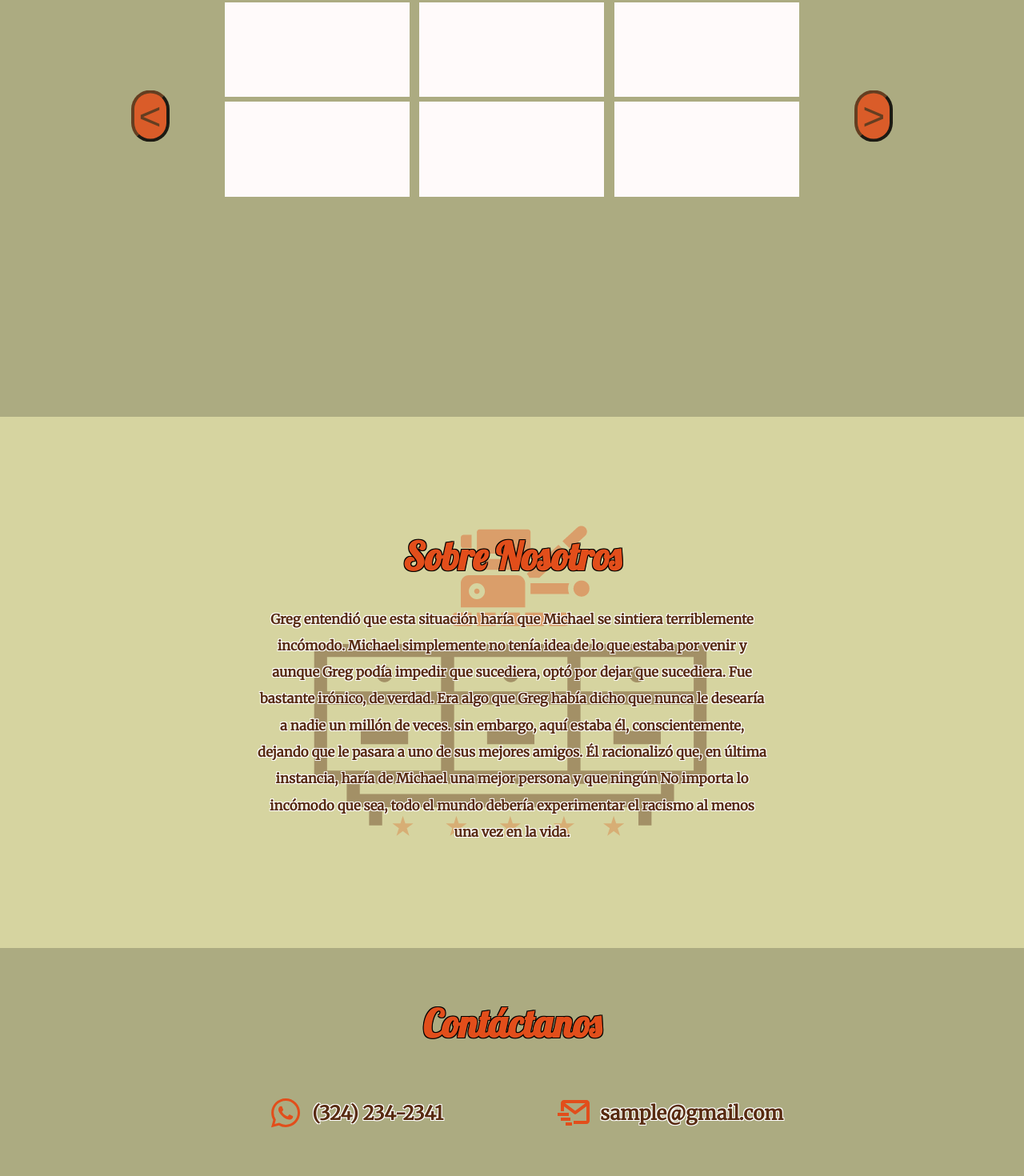
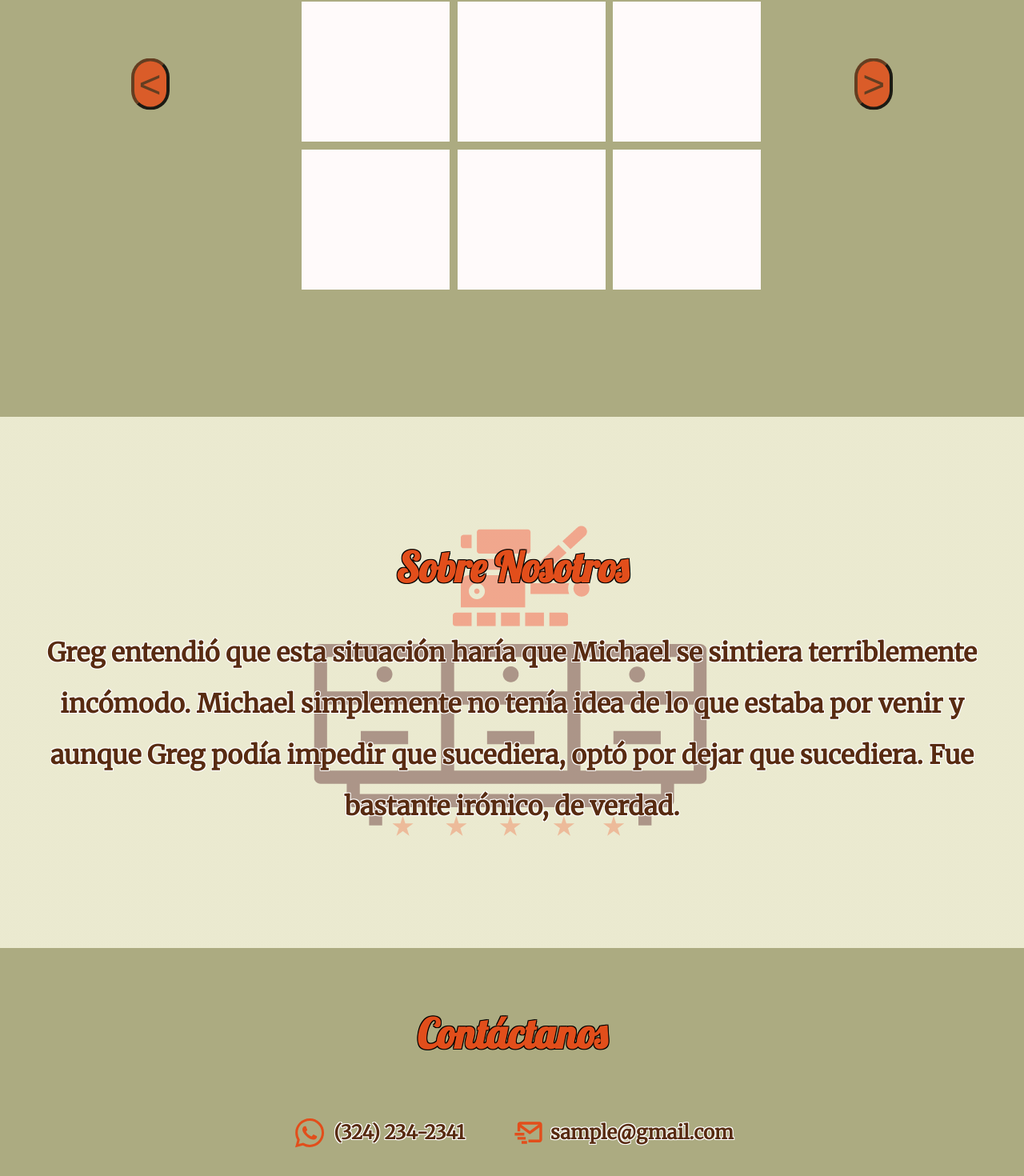
Before and after one commit to LuisFernandoVillalon/Cabinet-Service-Business, a React (Create React App) app: page / in a window 1280 px wide. Shown: the part 1174-2644 px from the top of the page at 80% size. Built offline with nearby package versions, Linux system fonts and the light colour scheme.

Commit message:
fized about us section, alinged contact us, and fixe mobile service section

```diff
--- a/src/components/AboutUs.js
+++ b/src/components/AboutUs.js
@@ -1,37 +1,29 @@
 import React from "react";
 import '../style/aboutus.css';
-import Logo from "../style/logo.png";
+// import Logo from "../style/logo.png";
 
 export default function DisplayAboutUs({lang}) {
 
     return (
         <div className="aboutus-container" id="aboutus">
-            <img src={Logo} alt="Company Logo"/>
+            {/* <img src={Logo} alt="Company Logo"/> */}
             {lang ? (
                 <div className="aboutus-text-container">
-                    <h1>About Us</h1>
+                    <h2>About Us</h2>
                     <p>
                         Greg understood that this situation would make Michael terribly uncomfortable.
                         Michael simply had no idea what was about to come and even though Greg could
                         prevent it from happening, he opted to let it happen. It was quite ironic, really.
-                        It was something Greg had said he would never wish upon anyone a million times,
-                        yet here he was knowingly letting it happen to one of his best friends. He
-                        rationalized that it would ultimately make Michael a better person and that no
-                        matter how uncomfortable, everyone should experience racism at least once in their lifetime.
                     </p>
                 </div>
                 ) : (
                     <div className="aboutus-text-container">
-                    <h1>Sobre Nosotros</h1>
-                    <p>
-                        Greg entendió que esta situación haría que Michael se sintiera terriblemente incómodo.
-                        Michael simplemente no tenía idea de lo que estaba por venir y aunque Greg podía
-                        impedir que sucediera, optó por dejar que sucediera. Fue bastante irónico, de verdad.
-                        Era algo que Greg había dicho que nunca le desearía a nadie un millón de veces.
-                        sin embargo, aquí estaba él, conscientemente, dejando que le pasara a uno de sus mejores amigos. Él
-                        racionalizó que, en última instancia, haría de Michael una mejor persona y que ningún
-                        No importa lo incómodo que sea, todo el mundo debería experimentar el racismo al menos una vez en la vida.
-                    </p>
+                    <h2>Sobre Nosotros</h2>
+                     <p>
+                         Greg entendió que esta situación haría que Michael se sintiera terriblemente incómodo.
+                         Michael simplemente no tenía idea de lo que estaba por venir y aunque Greg podía
+                         impedir que sucediera, optó por dejar que sucediera. Fue bastante irónico, de verdad.
+                     </p>
                 </div>
                 )
             }
--- a/src/components/ContactUs.js
+++ b/src/components/ContactUs.js
@@ -8,7 +8,7 @@ export default function DisplayContactUs({lang}) {
         <header className="contactus-container" id="contactus">
             {lang ? (
                     <>
-                        <h1>Contact Us</h1>
+                        <h2>Contact Us</h2>
                         <div className="contact-info-container">
                             <div className="logo-info-container">
                                 <BiLogoWhatsapp className="contact-logo"/>
@@ -25,20 +25,20 @@ export default function DisplayContactUs({lang}) {
                             <div className="logo-info-container">
                                 <BiLogoFacebookSquare className="contact-logo"/>
                                 <p>
-                                    Facebook Profile Link
+                                    Facebook Profile
                                 </p>
                             </div>
                             <div className="logo-info-container">
                                 <BiLogoTiktok className="contact-logo"/>
                                 <p>
-                                    TikTok Profile Link
+                                    TikTok Profile
                                 </p>
                             </div>
                         </div>
                     </>
                     ) : (
                     <>
-                        <h1>Contáctanos</h1>
+                        <h2>Contáctanos</h2>
                         <div className="contact-info-container">
                             <div className="logo-info-container">
                                 <BiLogoWhatsapp className="contact-logo"/>
@@ -55,13 +55,13 @@ export default function DisplayContactUs({lang}) {
                             <div className="logo-info-container">
                                 <BiLogoFacebookSquare className="contact-logo"/>
                                 <p>
-                                    Enlace de Perfil de Facebook
+                                    Perfil de Facebook
                                 </p>
                             </div>
                             <div className="logo-info-container">
                                 <BiLogoTiktok className="contact-logo"/>
                                 <p>
-                                    Enlace de Perfil de TikTok
+                                    Perfil de TikTok
                                 </p>
                             </div>
                         </div>
--- a/src/components/Services.js
+++ b/src/components/Services.js
@@ -36,9 +36,6 @@ export default function DisplayServices({lang}) {
                                 <img src={Blank} alt="Example of the service"/>
                                 <img src={Blank} alt="Example of the service"/>
                                 <img src={Blank} alt="Example of the service"/>
-                                <img src={Blank} alt="Example of the service"/>
-                                <img src={Blank} alt="Example of the service"/>
-                                <img src={Blank} alt="Example of the service"/>
                             </div>
                         </div>
                     </div>
@@ -52,9 +49,6 @@ export default function DisplayServices({lang}) {
                         </div>
                         <div>
                             <div className="service-img-container">
-                                <img src={Blank} alt="Example of the service"/>
-                                <img src={Blank} alt="Example of the service"/>
-                                <img src={Blank} alt="Example of the service"/>
                                 <img src={Blank} alt="Example of the service"/>
                                 <img src={Blank} alt="Example of the service"/>
                                 <img src={Blank} alt="Example of the service"/>
@@ -80,9 +74,6 @@ export default function DisplayServices({lang}) {
                                 <img src={Blank} alt="Example of the service"/>
                                 <img src={Blank} alt="Example of the service"/>
                                 <img src={Blank} alt="Example of the service"/>
-                                <img src={Blank} alt="Example of the service"/>
-                                <img src={Blank} alt="Example of the service"/>
-                                <img src={Blank} alt="Example of the service"/>
                             </div>
                         </div>
                     </div>
@@ -96,9 +87,6 @@ export default function DisplayServices({lang}) {
                         </div>
                         <div>
                             <div className="service-img-container">
-                                <img src={Blank} alt="Example of the service"/>
-                                <img src={Blank} alt="Example of the service"/>
-                                <img src={Blank} alt="Example of the service"/>
                                 <img src={Blank} alt="Example of the service"/>
                                 <img src={Blank} alt="Example of the service"/>
                                 <img src={Blank} alt="Example of the service"/>
--- a/src/style/aboutus.css
+++ b/src/style/aboutus.css
@@ -4,16 +4,21 @@
     justify-content: center;
     align-items: center;
     padding: 2.5%;
-    position: relative;
+    /* position: relative; */
     height: 75vh;
+    /* background-image: url(./logo.png); */
+    /* background-size: cover; */
+    background: linear-gradient(rgba(255,255,255,.5), rgba(255,255,255,.5)), url(./logo.png);
+    background-repeat: no-repeat;
+    background-position: center;
 }
-.aboutus-container > img {
-    opacity: 0.40;
-}
-.aboutus-text-container > h1 {
+/* .aboutus-container > img {
+
+} */
+.aboutus-text-container > h2 {
     color: #E24E1B;
     font-family: 'Lobster', sans-serif;
-    font-size: 3rem;
+    font-size: 4vw;
     text-align: center;
     text-shadow: -1px -1px 0 #000, 1px -1px 0 #000, -1px 1px 0 #000, 1px 1px 0 #000;
 }
@@ -22,29 +27,29 @@
     color: #582B11;
     text-shadow: -1px -1px 0 white, 1px -1px 0 white, -1px 1px 0 white, 1px 1px 0 white;
     font-weight: bold;
-    font-size: 1.3vw;
+    font-size: 2.5vw;
     text-align: center;
     line-height: 2;
     transition: transform .2s;
 }
-.aboutus-text-container {
-    position: absolute;
+ .aboutus-text-container {
+    /* display: flex;
+    justify-content: center;
+    align-items: center; */
+    /* position: absolute;
     top: 50%;
     left: 50%;
-    transform: translate(-50%, -50%);
-
-}
+    transform: translate(-50%, -50%); */
+    opacity: 1;
+ }
 @media screen and (max-width: 480px) {
-    .aboutus-text-container > h1 {
-        font-size: 1.5rem;
+    .aboutus-text-container > h2 {
+        font-size: 10vw;
     }
     .aboutus-text-container > p {
-        font-size: x-small;
+        font-size: 5.5vw;
     }
     .aboutus-container > img {
         width: 100%;
     }
-    .aboutus-text-container > p:active {
-        transform: scale(1.9);
-    }
 }
--- a/src/style/contactus.css
+++ b/src/style/contactus.css
@@ -6,10 +6,10 @@
     justify-content: center;
     padding: 2.5%;
 }
-.contactus-container > h1 {
+.contactus-container > h2 {
     color: #E24E1B;
     font-family: 'Lobster', sans-serif;
-    font-size: 3rem;
+    font-size: 4vw;
     text-shadow: -1px -1px 0 #000, 1px -1px 0 #000, -1px 1px 0 #000, 1px 1px 0 #000;
 }
 .contact-info-container {
@@ -21,7 +21,7 @@
 }
 .logo-info-container {
     display: flex;
-    justify-content: center;
+    justify-content: flex-start;
     align-items: center;
     gap: 2.5%;
 }
@@ -43,7 +43,7 @@
         font-size: 10vw;
         color: #E24E1B;
     }
-    .contactus-container > h1 {
-        font-size: 1.5rem;
+    .contactus-container > h2 {
+        font-size: 10vw;
     }
 }
--- a/src/style/header.css
+++ b/src/style/header.css
@@ -74,6 +74,7 @@ font-family: 'Merriweather', serif;
     }
     .header-links-container {
         font-size: 3.4vw;
+        text-align: center;
         gap: 0.85rem;
     }
     .header-container > h1 {
--- a/src/style/services.css
+++ b/src/style/services.css
@@ -30,23 +30,19 @@
     margin-bottom: 2.5%;
     text-shadow: -1px -1px 0 white, 1px -1px 0 white, -1px 1px 0 white, 1px 1px 0 white;
 }
-
 .service-img-container  > img{
     margin: 0%;
     transition: transform .2s;
     height: 95%;
     width: 95%;
 }
-
 .service-img-container {
     display: grid;
     gap: 0%;
     grid-row: auto;
-    grid-template-rows: 18% 18% 18%;
-    grid-template-columns: 25% 25% 25%;
+    grid-template-columns: 0.20fr 0.20fr 0.20fr;
     place-items: center;
 }
-
 .carousel-container {
     width: 80%;
     margin: auto;
@@ -57,7 +53,6 @@
     display: flex;
     transition: transform 0.5s ease-in-out;
 }
-
 .carousel-item {
     min-width: 100%;
     display: flex;
@@ -67,7 +62,7 @@
 
 }
 .carousel-item div:nth-child(2) {
-    margin-left: 25%;
+    margin-left: 45%;
     width: 100%;
 }
 .carousel-prev,
@@ -88,17 +83,14 @@
 .carousel-prev {
     left: 10px;
 }
-
   .carousel-next {
     right: 10px;
 }
-
 @media screen and (min-width: 500px) {
     .service-img-container > img:hover {
         transform: scale(2);
     }
 }
-
 @media screen and (max-width: 480px) {
     .carousel-wrapper {
         display: block;
@@ -123,12 +115,12 @@
     .carousel-next {
         display: none;
     }
-    .carousel-item {
-        margin-bottom: 15%;
-    }
     .carousel-item div:nth-child(2) {
-        margin-left: 25%;
+        margin-left: 0%;
         width: 100%;
         height: 23vh;
     }
+    .service-img-container {
+        grid-template-columns: 0.40fr 0.40fr 0.40fr;
     }
+}
```
Lines whose indentation alone changed are shown as unchanged.
